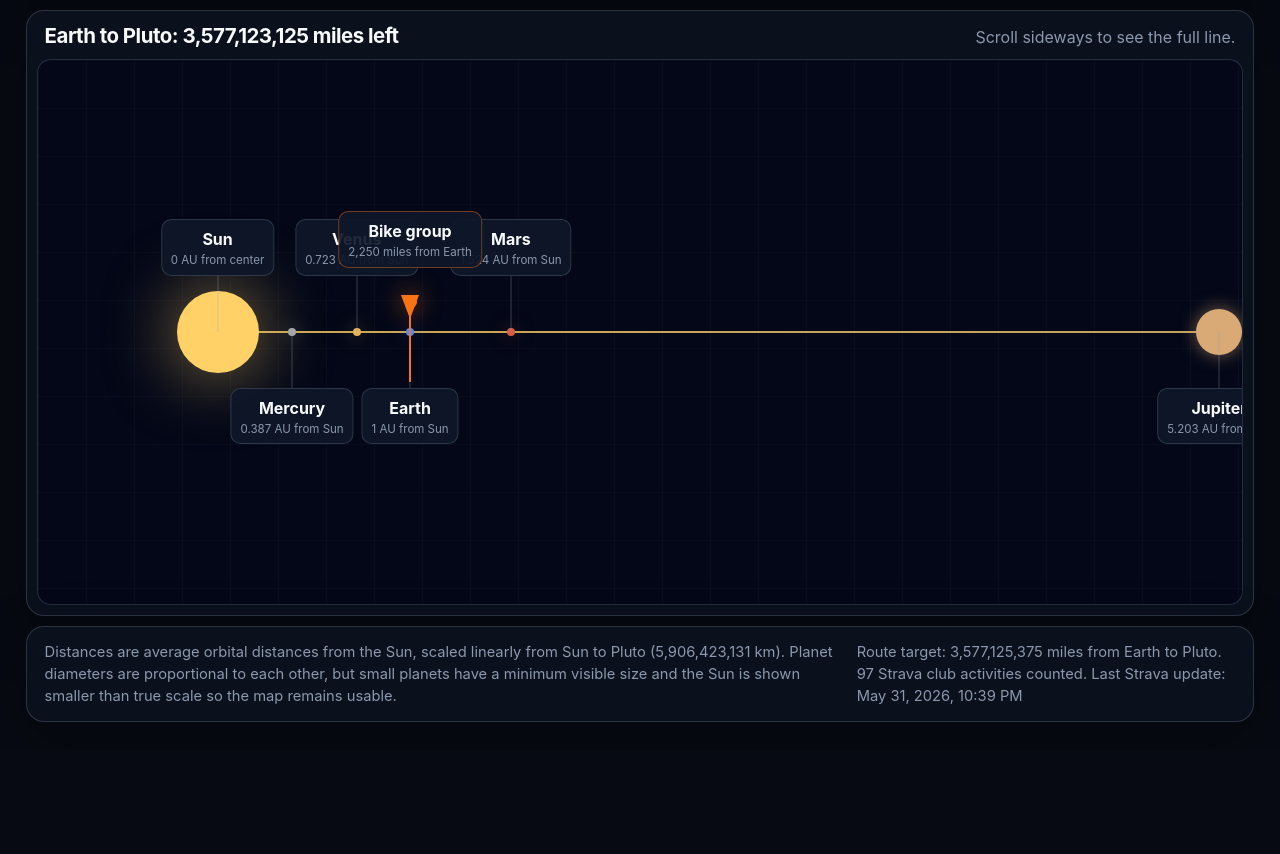
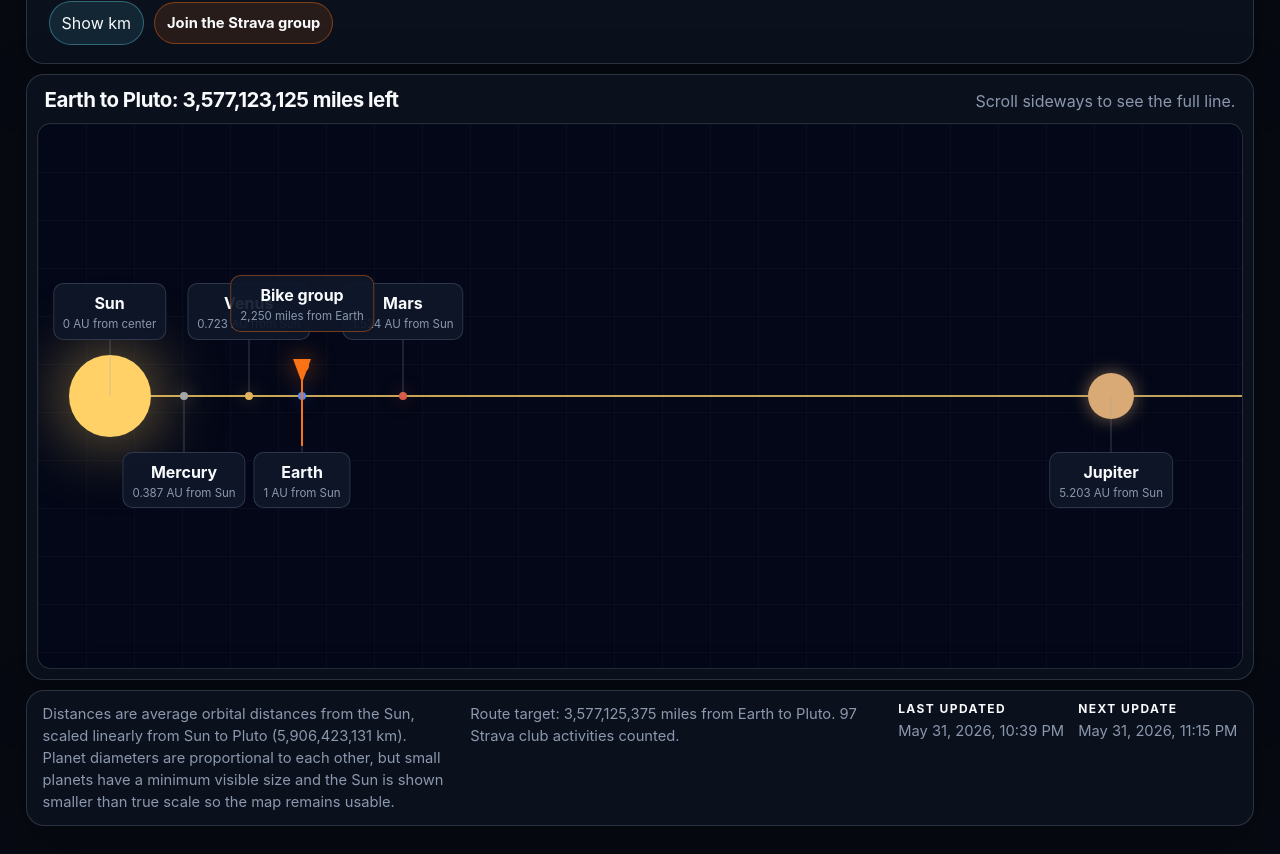
Before and after one commit to sscaff1/ride-to-pluto, a website built with Vite: page index.html in a window 1280 px wide. Shown: the part 122-976 px from the top of the page. Before the commit the page ends 872 px from the top, so only its background shows below. Built offline with nearby package versions, Linux system fonts and the light colour scheme.

Commit message:
chore: update site

```diff
--- /dev/null
+++ b/src/appTemplate.ts
@@ -0,0 +1,71 @@
+export const appTemplate = `
+  <main class="app-shell">
+    <header class="top-bar">
+      <div>
+        <p class="eyebrow">Ride to Pluto</p>
+        <h1>Solar System progress map</h1>
+      </div>
+      <div class="progress-summary" aria-label="Ride progress summary">
+        <strong id="current-distance"></strong>
+        <span id="progress-percent"></span>
+        <div id="progress-bar" class="progress-bar">
+          <span id="progress-bar-fill"></span>
+        </div>
+      </div>
+      <div class="top-actions">
+        <button id="unit-toggle" class="unit-toggle" type="button" aria-label="Switch distances to kilometers">
+          Show km
+        </button>
+        <a class="club-link" href="https://www.strava.com/clubs/2149513" target="_blank" rel="noreferrer">
+          Join the Strava group
+        </a>
+      </div>
+    </header>
+
+    <section class="map-card" aria-labelledby="map-title">
+      <div class="map-card__header">
+        <div>
+          <h2 id="map-title">
+            Earth to Pluto:
+            <span id="remaining-distance"></span><span id="remaining-suffix"></span>
+          </h2>
+        </div>
+        <p>Scroll sideways to see the full line.</p>
+      </div>
+
+      <div class="solar-map" role="img" aria-label="Linear map of the Solar System with biking progress from Earth toward Pluto">
+        <div class="solar-map__scroller">
+          <div id="solar-canvas" class="solar-map__canvas">
+            <div id="solar-axis" class="solar-map__axis" aria-hidden="true"></div>
+            <div id="earth-progress-line" class="earth-progress-line" aria-hidden="true"></div>
+            <div id="solar-bodies"></div>
+            <article id="bike-marker" class="bike-marker">
+              <div class="bike-marker__label">
+                <strong>Bike group</strong>
+                <span><span id="bike-distance"></span> from Earth</span>
+              </div>
+              <div class="bike-marker__pin" aria-hidden="true"></div>
+            </article>
+          </div>
+        </div>
+      </div>
+    </section>
+
+    <section class="notes" aria-label="Scale notes">
+      <p>
+        Distances are average orbital distances from the Sun, scaled linearly from Sun to Pluto
+        (<span id="pluto-distance"></span>). Planet diameters are proportional to each other, but
+        small planets have a minimum visible size and the Sun is shown smaller than true scale so
+        the map remains usable.
+      </p>
+      <p>
+        Route target: <span id="route-target"></span> from Earth to Pluto.
+        <span id="progress-source"></span>.
+      </p>
+      <div class="update-times" aria-label="Strava update times">
+        <span><strong>Last updated</strong><span id="last-updated"></span></span>
+        <span><strong>Next update</strong><span id="next-update"></span></span>
+      </div>
+    </section>
+  </main>
+`
--- a/src/main.ts
+++ b/src/main.ts
@@ -1,4 +1,4 @@
-import './style.css'
+import { appTemplate } from './appTemplate'
 
 type SolarBody = {
   name: string
@@ -11,10 +11,11 @@ type SolarBody = {
 const KM_PER_AU = 149_597_870.7
 const KM_PER_MILE = 1.609344
 const MAP_TRACK_WIDTH_PX = 7_600
-const MAP_SIDE_PADDING_PX = 180
+const MAP_SIDE_PADDING_PX = 72
 const JUPITER_VISUAL_DIAMETER_PX = 46
 const SUN_VISUAL_DIAMETER_PX = 82
 const MIN_PLANET_VISUAL_DIAMETER_PX = 8
+const UPDATE_INTERVAL_MINUTES = 15
 
 const FALLBACK_BIKED_MILES = 1_250_000_000
 
@@ -37,6 +38,10 @@ const numberFormatter = new Intl.NumberFormat('en-US', {
 const percentFormatter = new Intl.NumberFormat('en-US', {
   minimumFractionDigits: 2,
   maximumFractionDigits: 2,
+})
+const dateTimeFormatter = new Intl.DateTimeFormat('en-US', {
+  dateStyle: 'medium',
+  timeStyle: 'short',
 })
 type DistanceUnit = 'miles' | 'km'
 type ProgressSnapshot = {
@@ -96,15 +101,23 @@ function progressSnapshotToKm(snapshot: ProgressSnapshot | null) {
   return FALLBACK_BIKED_MILES * KM_PER_MILE
 }
 
-function formatUpdatedAt(value: string | undefined) {
+function formatTimestamp(value: Date | string | undefined) {
   if (!value) {
-    return 'Progress is using the fallback mileage until Strava data is generated.'
+    return 'Not available yet'
   }
 
-  return `Last Strava update: ${new Intl.DateTimeFormat('en-US', {
-    dateStyle: 'medium',
-    timeStyle: 'short',
-  }).format(new Date(value))}`
+  return dateTimeFormatter.format(new Date(value))
+}
+
+function nextScheduledUpdate(from = new Date()) {
+  const next = new Date(from)
+  const minutes = next.getMinutes()
+  const minutesToAdd = UPDATE_INTERVAL_MINUTES - (minutes % UPDATE_INTERVAL_MINUTES)
+
+  next.setSeconds(0, 0)
+  next.setMinutes(minutes + minutesToAdd)
+
+  return next
 }
 
 function bodyMarkup(body: SolarBody, index: number) {
@@ -132,6 +145,21 @@ function bodyMarkup(body: SolarBody, index: number) {
 }
 
 const earthX = distanceFromSunToX(earthDistanceKm)
+
+function element<T extends HTMLElement>(selector: string) {
+  const match = document.querySelector<T>(selector)
+
+  if (!match) {
+    throw new Error(`Missing required element: ${selector}`)
+  }
+
+  return match
+}
+
+function setDistanceElement(target: HTMLElement, distanceKm: number) {
+  target.dataset.distanceKm = String(distanceKm)
+  target.textContent = formatDistance(distanceKm)
+}
 
 function updateDistanceLabels() {
   document.querySelectorAll<HTMLElement>('[data-distance-km]').forEach((element) => {
@@ -167,6 +195,8 @@ async function loadProgressSnapshot() {
 }
 
 function renderApp(progressSnapshot: ProgressSnapshot | null) {
+  element<HTMLDivElement>('#app').innerHTML = appTemplate
+
   const currentBikedKm = progressSnapshotToKm(progressSnapshot)
   const cappedBikedKm = Math.min(currentBikedKm, earthToPlutoKm)
   const progressFraction = cappedBikedKm / earthToPlutoKm
@@ -178,85 +208,52 @@ function renderApp(progressSnapshot: ProgressSnapshot | null) {
   const progressSource = progressSnapshot
     ? `${progressSnapshot.activityCount ?? 0} Strava club activities counted`
     : 'Fallback mileage'
+  const nextUpdate = nextScheduledUpdate()
 
-  document.querySelector<HTMLDivElement>('#app')!.innerHTML = `
-  <main class="app-shell">
-    <header class="top-bar">
-      <div>
-        <p class="eyebrow">Ride to Pluto</p>
-        <h1>Solar System progress map</h1>
-      </div>
-      <div class="progress-summary" aria-label="Ride progress summary">
-        <strong data-distance-km="${currentBikedKm}">${formatDistance(currentBikedKm)}</strong>
-        <span>${percentFormatter.format(progressPercent)}% complete</span>
-        <div class="progress-bar" aria-label="${percentFormatter.format(progressPercent)} percent complete">
-          <span style="transform: scaleX(${progressFraction});"></span>
-        </div>
-      </div>
-      <button id="unit-toggle" class="unit-toggle" type="button" aria-label="Switch distances to kilometers">
-        Show km
-      </button>
-    </header>
+  setDistanceElement(element('#current-distance'), currentBikedKm)
+  setDistanceElement(element('#bike-distance'), currentBikedKm)
+  setDistanceElement(element('#route-target'), earthToPlutoKm)
 
-    <section class="map-card" aria-labelledby="map-title">
-      <div class="map-card__header">
-        <div>
-          <h2 id="map-title">
-            Earth to Pluto:
-            ${
-              progressFraction >= 1
-                ? 'Destination reached'
-                : `<span data-distance-km="${remainingKm}">${formatDistance(remainingKm)}</span> left`
-            }
-          </h2>
-        </div>
-        <p>Scroll sideways to see the full line.</p>
-      </div>
+  const progressPercentText = `${percentFormatter.format(progressPercent)}% complete`
+  element('#progress-percent').textContent = progressPercentText
+  element('#progress-bar').setAttribute('aria-label', progressPercentText)
+  element('#progress-bar-fill').style.transform = `scaleX(${progressFraction})`
 
-      <div class="solar-map" role="img" aria-label="Linear map of the Solar System with biking progress from Earth toward Pluto">
-        <div class="solar-map__scroller">
-          <div class="solar-map__canvas" style="width: ${mapWidthPx}px;">
-            <div
-              class="solar-map__axis"
-              style="left: ${MAP_SIDE_PADDING_PX}px; width: ${MAP_TRACK_WIDTH_PX}px;"
-              aria-hidden="true"
-            ></div>
-            <div
-              class="earth-progress-line"
-              style="left: ${earthX}px; width: ${progressLineWidthPx}px;"
-              aria-hidden="true"
-            ></div>
-            ${solarBodies.map(bodyMarkup).join('')}
-            <article
-              class="bike-marker"
-              style="--x: ${progressX}px;"
-              aria-label="Bike progress marker, ${formatDistance(currentBikedKm)} from Earth toward Pluto"
-            >
-              <div class="bike-marker__label">
-                <strong>Bike group</strong>
-                <span><span data-distance-km="${currentBikedKm}">${formatDistance(currentBikedKm)}</span> from Earth</span>
-              </div>
-              <div class="bike-marker__pin" aria-hidden="true"></div>
-            </article>
-          </div>
-        </div>
-      </div>
-    </section>
+  const remainingDistance = element('#remaining-distance')
+  const remainingSuffix = element('#remaining-suffix')
+  if (progressFraction >= 1) {
+    remainingDistance.textContent = 'Destination reached'
+    delete remainingDistance.dataset.distanceKm
+    remainingSuffix.textContent = ''
+  } else {
+    setDistanceElement(remainingDistance, remainingKm)
+    remainingSuffix.textContent = ' left'
+  }
 
-    <section class="notes" aria-label="Scale notes">
-      <p>
-        Distances are average orbital distances from the Sun, scaled linearly from Sun to Pluto
-        (${numberFormatter.format(plutoDistanceKm)} km). Planet diameters are proportional to each
-        other, but small planets have a minimum visible size and the Sun is shown smaller than true
-        scale so the map remains usable.
-      </p>
-      <p>
-        Route target: <span data-distance-km="${earthToPlutoKm}">${formatDistance(earthToPlutoKm)}</span>
-        from Earth to Pluto. ${progressSource}. ${formatUpdatedAt(progressSnapshot?.lastUpdated)}
-      </p>
-    </section>
-  </main>
-`
+  const canvas = element('#solar-canvas')
+  canvas.style.width = `${mapWidthPx}px`
+
+  const axis = element('#solar-axis')
+  axis.style.left = `${MAP_SIDE_PADDING_PX}px`
+  axis.style.width = `${MAP_TRACK_WIDTH_PX}px`
+
+  const earthProgressLine = element('#earth-progress-line')
+  earthProgressLine.style.left = `${earthX}px`
+  earthProgressLine.style.width = `${progressLineWidthPx}px`
+
+  element('#solar-bodies').innerHTML = solarBodies.map(bodyMarkup).join('')
+
+  const bikeMarker = element('#bike-marker')
+  bikeMarker.style.setProperty('--x', `${progressX}px`)
+  bikeMarker.setAttribute(
+    'aria-label',
+    `Bike progress marker, ${formatDistance(currentBikedKm)} from Earth toward Pluto`,
+  )
+
+  element('#pluto-distance').textContent = `${numberFormatter.format(plutoDistanceKm)} km`
+  element('#progress-source').textContent = progressSource
+  element('#last-updated').textContent = formatTimestamp(progressSnapshot?.lastUpdated)
+  element('#next-update').textContent = formatTimestamp(nextUpdate)
 
   document.querySelector<HTMLButtonElement>('#unit-toggle')?.addEventListener('click', () => {
     distanceUnit = distanceUnit === 'miles' ? 'km' : 'miles'
--- a/src/style.css
+++ b/src/style.css
@@ -24,6 +24,11 @@
   box-sizing: border-box;
 }
 
+html,
+body {
+  overflow-x: hidden;
+}
+
 body {
   min-width: 320px;
   margin: 0;
@@ -38,6 +43,10 @@ p {
 
 button {
   font: inherit;
+}
+
+a {
+  color: inherit;
 }
 
 h1,
@@ -60,6 +69,8 @@ h2 {
 
 #app {
   min-height: 100svh;
+  max-width: 100%;
+  overflow-x: hidden;
 }
 
 .app-shell {
@@ -71,6 +82,8 @@ h2 {
 .top-bar,
 .map-card,
 .notes {
+  width: min(100%, calc(100vw - 20px));
+  max-width: 100%;
   border: 1px solid var(--border);
   border-radius: 18px;
   background: var(--panel);
@@ -88,6 +101,7 @@ h2 {
 .top-bar {
   display: flex;
   align-items: center;
+  flex-wrap: wrap;
   justify-content: space-between;
   gap: 20px;
   min-height: 96px;
@@ -113,6 +127,7 @@ h2 {
 .progress-summary {
   display: grid;
   gap: 5px;
+  min-width: 0;
   width: min(360px, 42vw);
 }
 
@@ -136,11 +151,37 @@ h2 {
   cursor: pointer;
 }
 
-.unit-toggle:hover {
+.top-actions {
+  display: flex;
+  align-items: center;
+  flex: 0 1 auto;
+  gap: 10px;
+  min-width: 0;
+}
+
+.club-link {
+  padding: 9px 12px;
+  border: 1px solid rgba(249, 115, 22, 0.42);
+  border-radius: 999px;
+  color: var(--text-strong);
+  background: rgba(249, 115, 22, 0.12);
+  font-size: 0.92rem;
+  font-weight: 700;
+  text-decoration: none;
+  text-align: center;
+}
+
+.unit-toggle:hover,
+.club-link:hover {
   border-color: rgba(103, 232, 249, 0.72);
 }
 
-.unit-toggle:focus-visible {
+.club-link:hover {
+  border-color: rgba(249, 115, 22, 0.72);
+}
+
+.unit-toggle:focus-visible,
+.club-link:focus-visible {
   outline: 2px solid var(--accent);
   outline-offset: 3px;
 }
@@ -159,6 +200,7 @@ h2 {
 }
 
 .solar-map {
+  max-width: 100%;
   border: 1px solid var(--border);
   border-radius: 14px;
   background:
@@ -169,8 +211,10 @@ h2 {
 }
 
 .solar-map__scroller {
+  max-width: 100%;
   overflow-x: auto;
   overflow-y: hidden;
+  -webkit-overflow-scrolling: touch;
 }
 
 .solar-map__canvas {
@@ -340,11 +384,47 @@ h2 {
 
 .notes {
   display: flex;
+  flex-wrap: wrap;
   justify-content: space-between;
-  gap: 18px;
+  gap: 12px 18px;
   margin-top: 10px;
-  padding: 14px 18px;
+  padding: 12px 16px;
   font-size: 0.92rem;
+}
+
+.notes > p {
+  flex: 1 1 300px;
+  min-width: 0;
+}
+
+.update-times {
+  display: flex;
+  flex: 0 1 auto;
+  flex-wrap: wrap;
+  align-items: flex-start;
+  justify-content: flex-end;
+  gap: 14px;
+  min-width: 0;
+}
+
+.update-times > span {
+  display: grid;
+  gap: 8px;
+  align-content: start;
+  min-width: 140px;
+  line-height: 1.15;
+}
+
+.update-times > span > span {
+  display: block;
+  min-width: 0;
+}
+
+.update-times strong {
+  font-size: 0.75rem;
+  line-height: 1;
+  letter-spacing: 0.12em;
+  text-transform: uppercase;
 }
 
 @media (max-width: 820px) {
@@ -362,8 +442,16 @@ h2 {
     width: 100%;
   }
 
-  .unit-toggle {
-    width: max-content;
+  .top-actions {
+    display: grid;
+    grid-template-columns: repeat(2, minmax(0, 1fr));
+    width: 100%;
+  }
+
+  .unit-toggle,
+  .club-link {
+    width: 100%;
+    max-width: 100%;
   }
 
   .map-card__header {
@@ -378,4 +466,11 @@ h2 {
   .notes {
     display: grid;
   }
+
+  .update-times {
+    display: grid;
+    width: 100%;
+    gap: 8px;
+    justify-content: flex-start;
+  }
 }
```
Also changed, not shown: index.html (+1 -0 lines).
